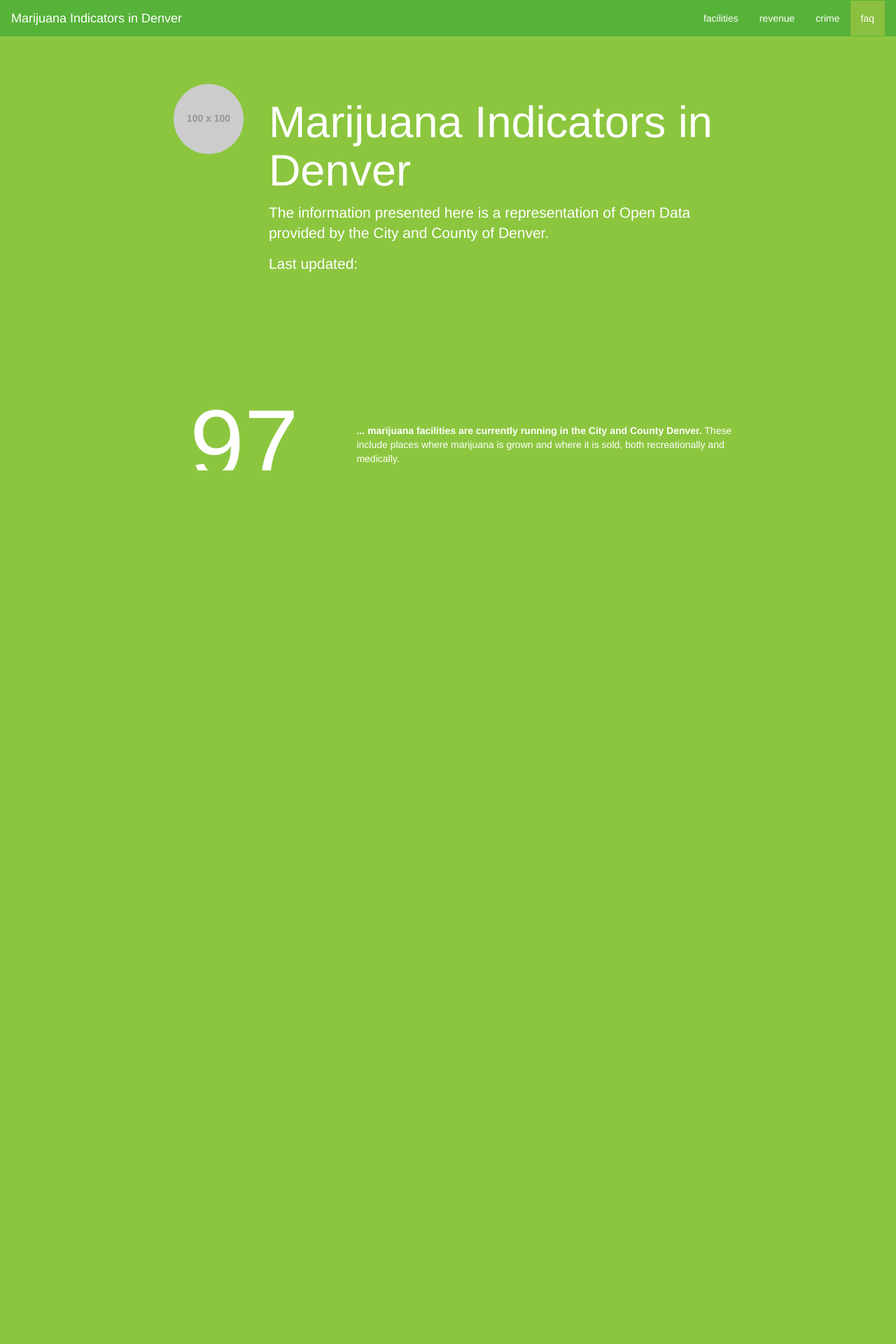
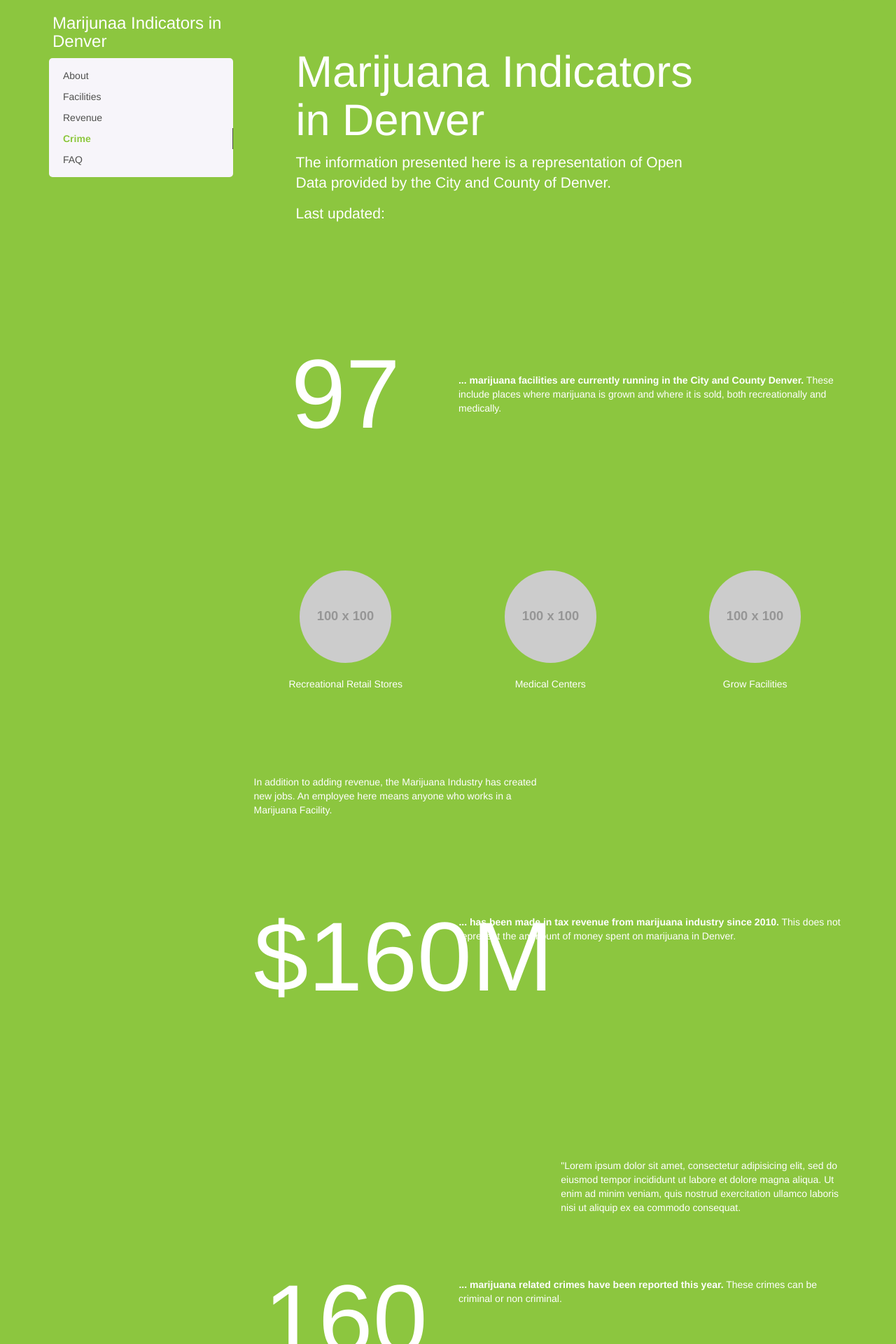
Before and after one commit to boonrs/denver-marijuana-infographic, a Jekyll site: the page built from index.html, in a window 1280 px wide. Shown: the top 1920 px of the page at 70% size. Built offline with Jekyll 4.4.1, drawn with Linux system fonts in a browser that asks for light colours; Markdown is read by kramdown in place of the engine named in the settings; some of the changed text lies outside the part shown.

Commit message:
Redid top-nav, added sticky sidenav

```diff
--- a/_includes/title.html
+++ b/_includes/title.html
@@ -1,3 +1,4 @@
+<a name="about"></a>
 <div class="span10 text-center"><h1>{{ site.name }}</h1></div>
 <div class="span10 text-center"><p>The information presented here is a representation of Open Data provided by the City and County of Denver.</p></div>
 <div class="span10 text-center"><p><em><b>Last updated {{site.timestamp}}</b></em></p></div>
--- a/_layouts/default.html
+++ b/_layouts/default.html
@@ -19,7 +19,7 @@
     </head>
 
     <body>
-      <nav id="potbar" class="navbar navbar-default navbar-static" role="navigation">
+<!--       <nav id="potbar" class="navbar navbar-default navbar-static" role="navigation">
         <div class="container-fluid">
           <div class="navbar-header">
             <button class="navbar-toggle" type="button" data-toggle="collapse" data-target=".potbar-scrollspy">
@@ -33,15 +33,15 @@
 
           <div class="collapse navbar-collapse potbar-scrollspy">
             <ul class="nav navbar-nav navbar-right">
-              <li><a href="#facilities">facilities</a></li>
-              <li><a href="#revenue">revenue</a></li>
-              <li><a href="#crime">crime</a></li>
-              <li><a href="#faq">faq</a></li>
+              <li><a href="#facilities">Facilities</a></li>
+              <li><a href="#revenue">Revenue</a></li>
+              <li><a href="#crime">Crime</a></li>
+              <li><a href="#faq">FAQ</a></li>
             </ul>
           </div>
         </div>
       </nav>
-
+ -->
       <div data-spy="scroll" data-target="#potbar" data-offset="0" class="seeds-of-knowledge">
         {{ content }}
 
@@ -54,4 +54,6 @@
       </div>
     </body>
 
+
+
 </html>
--- a/css/main.css
+++ b/css/main.css
@@ -20,6 +20,11 @@
   color: white;
   background-color: #8CC63F;
 
+}
+
+#sidebar {
+  display:block;
+  float: left;
 }
 
 .jumbotron { background-color: #8CC63F;}
@@ -75,15 +80,45 @@
 /* Chrome */
 
 .footer {
+  width: 100%;
 	background-color: white;
 	color: black;
+  height: 100px;
 }
 
 .navbar-default {
   color: white;
-	background-color: #57B239;
-	border-color: #57B239;
+	background-color: #8CC63F;
+	margin: 0;
   border-radius: 0;
+  border:none;
+}
+
+.navbar-default .navbar-toggle {
+  border-color: white;
+}
+
+.navbar-default .navbar-toggle .icon-bar {
+  background-color: white;
+}
+
+
+.navbar-default .navbar-toggle:hover {
+  background-color: white;
+  -o-transition:.2s;
+    -ms-transition:.2s;
+    -moz-transition:.2s;
+    -webkit-transition:.2s;
+    transition:.2s;
+}
+
+.navbar-default .navbar-toggle:hover .icon-bar{
+  background-color: #8CC63F;
+  -o-transition:.2s;
+  -ms-transition:.2s;
+  -moz-transition:.2s;
+  -webkit-transition:.2s;
+  transition:.2s;
 }
 
 /* title */
@@ -102,18 +137,24 @@
 .navbar-default .navbar-nav > li > a:hover,
 .navbar-default .navbar-nav > li > a:focus {
     color: white;
+    opacity:0.5;
+    -o-transition:.2s;
+    -ms-transition:.2s;
+    -moz-transition:.2s;
+    -webkit-transition:.2s;
+    transition:.2s;
 }
 .navbar-default .navbar-nav > .active > a,
 .navbar-default .navbar-nav > .active > a:hover,
 .navbar-default .navbar-nav > .active > a:focus {
-    color: white;
-    background-color: #8BBF3F;
+    color: #8CC63F;
+    background-color: white;
 }
 .navbar-default .navbar-nav > .open > a,
 .navbar-default .navbar-nav > .open > a:hover,
 .navbar-default .navbar-nav > .open > a:focus {
-    color: white;
-    background-color: #8BBF3F;
+    color: #8CC63F;
+    background-color: white;
 }
 /* caret */
 .navbar-default .navbar-nav > .dropdown > a .caret {
@@ -132,9 +173,97 @@
     border-bottom-color: #555;
 }
 
-.seeds-of-knowledge {
+
+
+/*
+ * Side navigation
+ *
+ * Scrollspy and affixed enhanced navigation to highlight sections and secondary
+ * sections of docs content.
+ */
+
+/* By default it's not affixed in mobile views, so undo that */
+.bs-sidebar.affix {
+  position: static;
+}
+
+#sidebar h3 {
+  padding-left: 5px;
+}
+
+/* First level of nav */
+.bs-sidenav {
+  margin-top: 30px;
+  margin-bottom: 30px;
+  padding-top:    10px;
+  padding-bottom: 10px;
+  text-shadow: 0 1px 0 #fff;
+  background-color: #f7f5fa;
+  border-radius: 5px;
+}
+
+/* All levels of nav */
+.bs-sidebar .nav > li > a {
   display: block;
-  overflow: scroll;
-  width: 100%;
-  height: 600px;
+  color: #4d4d4d;
+  padding: 5px 20px;
 }
+.bs-sidebar .nav > li > a:hover,
+.bs-sidebar .nav > li > a:focus {
+  text-decoration: none;
+  background-color: #e5e3e9;
+  border-right: 1px solid #dbd8e0;
+}
+.bs-sidebar .nav > .active > a,
+.bs-sidebar .nav > .active:hover > a,
+.bs-sidebar .nav > .active:focus > a {
+  font-weight: bold;
+  color: #8CC63F;
+  background-color: transparent;
+  border-right: 1px solid #4d4d4d;
+}
+
+/* Nav: second level (shown on .active) */
+.bs-sidebar .nav .nav {
+  display: none; /* Hide by default, but at >768px, show it */
+  margin-bottom: 8px;
+}
+.bs-sidebar .nav .nav > li > a {
+  padding-top:    3px;
+  padding-bottom: 3px;
+  padding-left: 30px;
+  font-size: 90%;
+}
+
+.affix-top,.affix{
+  position: static;
+}
+/* Show and affix the side nav when space allows it */
+@media (min-width: 992px) {
+  .bs-sidebar .nav > .active > ul {
+    display: block;
+  }
+  /* Widen the fixed sidebar */
+  .bs-sidebar.affix,
+  .bs-sidebar.affix-bottom {
+    width: 213px;
+  }
+  .bs-sidebar.affix {
+    position: fixed; /* Undo the static from mobile first approach */
+  }
+  .bs-sidebar.affix-bottom {
+    position: absolute; /* Undo the static from mobile first approach */
+  }
+  .bs-sidebar.affix-bottom .bs-sidenav,
+  .bs-sidebar.affix .bs-sidenav {
+    margin-top: 0;
+    margin-bottom: 0;
+  }
+}
+@media (min-width: 1200px) {
+  /* Widen the fixed sidebar again */
+  .bs-sidebar.affix-bottom,
+  .bs-sidebar.affix {
+    width: 263px;
+  }
+}
--- a/index.html
+++ b/index.html
@@ -4,13 +4,57 @@
 ---
 
 
+<div class="container" role="main">
 
 	<div class="row">
-		<div class="col-sm-8 col-sm-offset-2">
 
+
+		<nav id="potbar" class="navbar navbar-default navbar-static visible-xs visible-sm" role="navigation">
+
+			<div class="navbar-header">
+	            <button class="navbar-toggle" type="button" data-toggle="collapse" data-target=".potbar-scrollspy">
+	              <span class="sr-only">Toggle navigation</span>
+	              <span class="icon-bar"></span>
+	              <span class="icon-bar"></span>
+	              <span class="icon-bar"></span>
+	            </button>
+	            <a class="navbar-brand" href="#">{{ site.name }}</a>
+	        </div>
+
+	      	<div class="collapse navbar-collapse potbar-scrollspy">
+	            <ul class="nav navbar-nav navbar-right">
+	              <li><a href="#facilities">Facilities</a></li>
+	              <li><a href="#revenue">Revenue</a></li>
+	              <li><a href="#crime">Crime</a></li>
+	              <li><a href="#faq">FAQ</a></li>
+	            </ul>
+	        </div>
+	    </nav>
+
+		<!-- Sidebar ================================================== -->
+		<div class="col-sm-3 visible-md visible-lg">
+          	<div id="sidebar" class="bs-sidebar hidden-print affix" role="complementary">
+	            <h3>Marijunaa Indicators in Denver</h3>
+	            <ul class="nav bs-sidenav">
+		            <li><a href="#about">About</a></li>
+		            <li><a href="#facilities">Facilities</a></li>
+	              	<li><a href="#revenue">Revenue</a></li>
+	              	<li><a href="#crime">Crime</a></li>
+	              	<li><a href="#faq">FAQ</a></li>
+	        	</ul>
+
+          </div>
+        </div>
+
+
+		<!-- Main Content ================================================== -->
+		<div class="col-sm-9 " data-spy="scroll" data-target=".bs-sidebar">
+
+			<!-- About ================================================== -->
+			<a id="about" name="about"></a>
 			<div class="jumbotron">
 		    	<div class="row">
-		    	<div class="col-sm-2"><img class="img-circle" src="http://placehold.it/100"></div>
+			    	<!-- <div class="col-sm-2"><img class="img-circle" src="http://placehold.it/100"></div> -->
 			    	<div class="col-sm-10">
 
 				        	<h1>Marijuana Indicators in Denver</h1>
@@ -21,7 +65,8 @@
 	        </div>
 
 
-
+	        <!-- Facilities ================================================== -->
+			<a id="facilities" name="facilities"></a>
 			<div class="section-block">
 				<div class="row">
 					<div class="col-sm-4 text-center"><span class="big-number">97</span></div>
@@ -65,8 +110,9 @@
 				</div>
 			</div>
 
+			<!-- Revenue ================================================== -->
+			<a id="revenue" name="revenue"></a>
 			<div class="row">
-		<!-- 3/1/4 -->
 				<div class="col-md-6">
 					<div class="block" style="height: 100%;">
 						<div class="centered">
@@ -106,6 +152,8 @@
 				</div>
 			</div>
 
+			<!-- Crime ================================================== -->
+			<a id="crime" name="crime"></a>
 			<div class="section-block">
 				<div class="row">
 					<div class="col-md-4 text-center big-number">160</div>
@@ -142,19 +190,18 @@
 			</div>
 
 
-
+				<!-- FAQ ================================================== -->
 			<div class="section-block">
 				<div class="row">
 					<div class="col-md-12">
+						<a name="faq"></a>
 						<div id="faq" class="row">{% include faq.html %}</div>
 					</div>
 				</div>
 			</div>
 		</div>
-
 	</div>
-
-
+</div>
 
 
 
```
Also changed, not shown: _includes/facilities.html (line endings or trailing spaces). Lines whose indentation alone changed are shown as unchanged.
